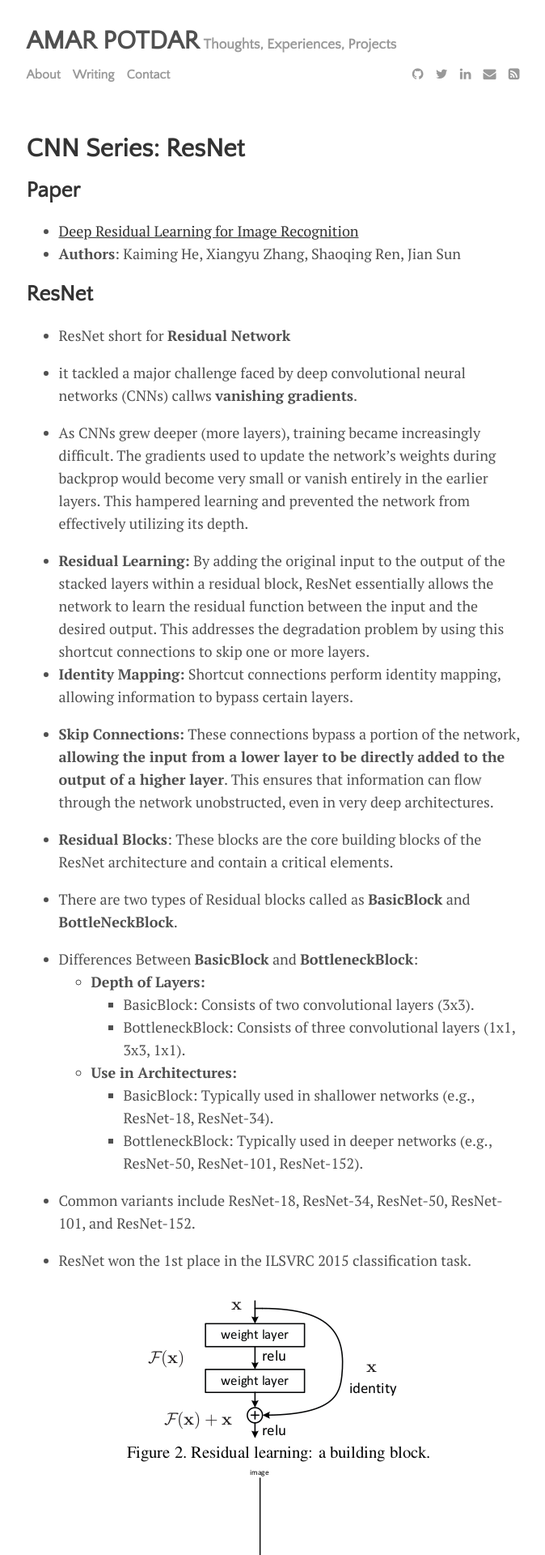
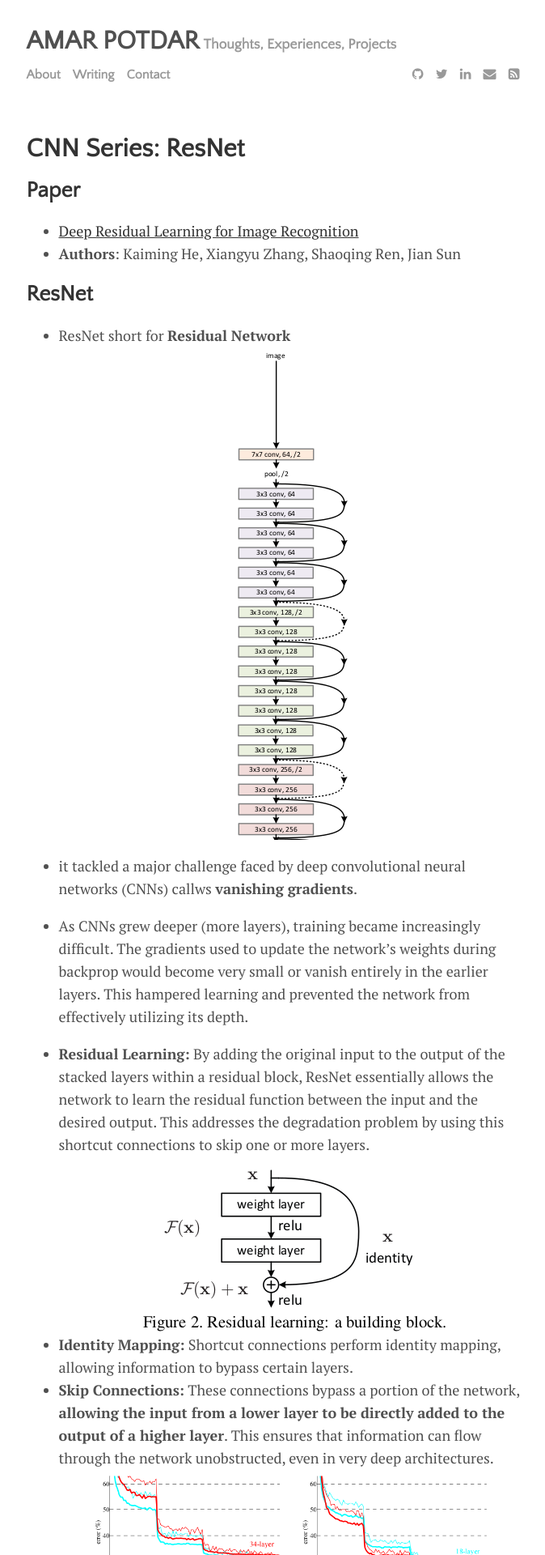
Before and after one commit to MeAmarP/meamarp.github.io, a Jekyll site: the page built from _posts/2024-05-04-cnn-series-resnet.md, in a window 1280 px wide. Shown: the top 1920 px of the page at 81% size, without its empty margins (300-974 px from the left). Built offline with Jekyll 4.4.1, drawn with Linux system fonts in a browser that asks for light colours.

Commit message:
refactor for images

```diff
--- a/_posts/2024-05-04-cnn-series-resnet.md
+++ b/_posts/2024-05-04-cnn-series-resnet.md
@@ -13,19 +13,20 @@
 
 ## ResNet
 - ResNet short for **Residual Network**
-
+<img src="{{site.url}}/assets/img/resnet-sample.png" style="display: block; margin: auto;" />
 - it tackled a major challenge faced by deep convolutional neural networks (CNNs) callws **vanishing gradients**.
 
 - As CNNs grew deeper (more layers), training became increasingly difficult. The gradients used to update the network's weights during backprop would become very small or vanish entirely in the earlier layers. This hampered learning and prevented the network from effectively utilizing its depth.
 
 - **Residual Learning:** By adding the original input to the output of the stacked layers within a residual block, ResNet essentially allows the network to learn the residual function between the input and the desired output. This addresses the degradation problem by using this shortcut connections to skip one or more layers.
+<img src="{{site.url}}/assets/img/residual-learning.png" style="display: block; margin: auto;" />
 - **Identity Mapping:** Shortcut connections perform identity mapping, allowing information to bypass certain layers.
 - **Skip Connections:** These connections bypass a portion of the network, **allowing the input from a lower layer to be directly added to the output of a higher layer**. This ensures that information can flow through the network unobstructed, even in very deep architectures.
-
+<img src="{{site.url}}/assets/img/resnet-train-error.png" style="display: block; margin: auto;" />
 - **Residual Blocks**: These blocks are the core building blocks of the ResNet architecture and contain a critical elements.
 
 - There are two types of Residual blocks called as **BasicBlock** and **BottleNeckBlock**.
-
+<img src="{{site.url}}/assets/img/resnet-blocks.png" style="display: block; margin: auto;" />
 - Differences Between **BasicBlock** and **BottleneckBlock**:
   - **Depth of Layers:**
     - BasicBlock: Consists of two convolutional layers (3x3).
@@ -35,11 +36,5 @@
     - BottleneckBlock: Typically used in deeper networks (e.g., ResNet-50, ResNet-101, ResNet-152).
 
 - Common variants include ResNet-18, ResNet-34, ResNet-50, ResNet-101, and ResNet-152.
-
+<img src="{{site.url}}/assets/img/resnet-arch.png" style="display: block; margin: auto;" />
 - ResNet won the 1st place in the ILSVRC 2015 classification task.
-
-<img src="{{site.url}}/assets/img/residual-learning.png" style="display: block; margin: auto;" />
-<img src="{{site.url}}/assets/img/resnet-sample.png" style="display: block; margin: auto;" />
-<img src="{{site.url}}/assets/img/resnet-blocks.png" style="display: block; margin: auto;" />
-<img src="{{site.url}}/assets/img/resnet-arch.png" style="display: block; margin: auto;" />
-<img src="{{site.url}}/assets/img/resnet-train-error.png" style="display: block; margin: auto;" />
```
